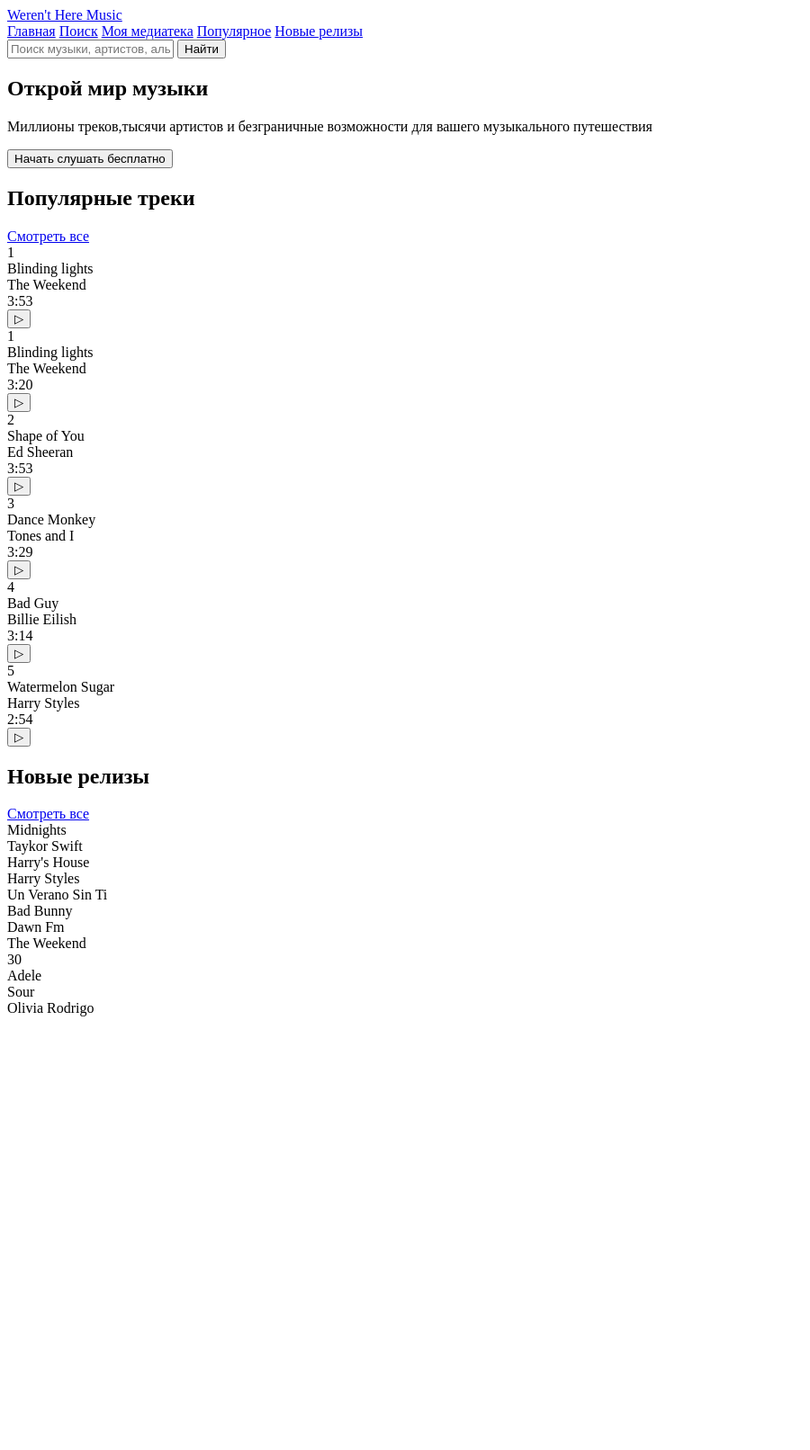
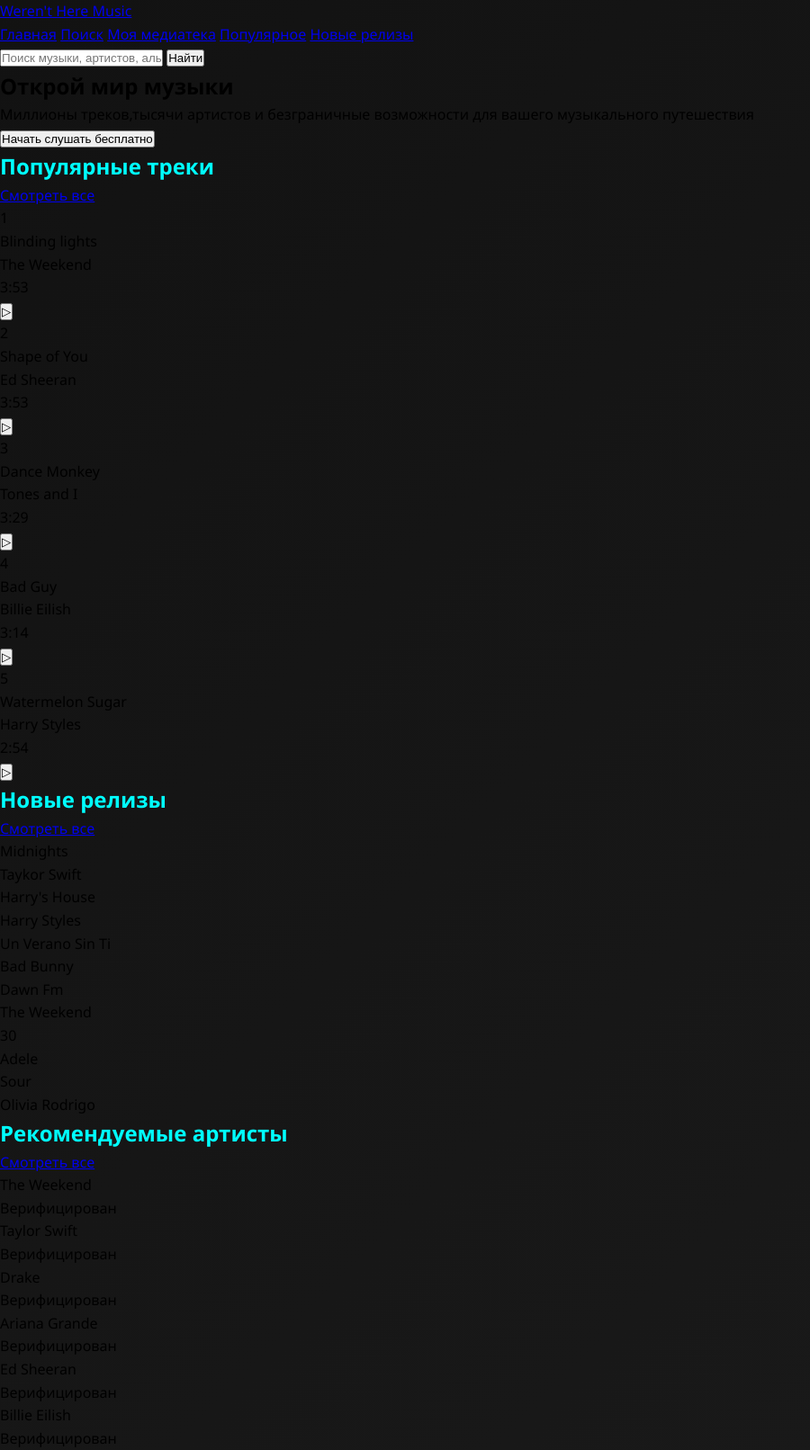
Before and after one commit to vadim0732/machuk, a Django app: page / in a window 1280 px wide. Shown: the whole page at 90% size, without its empty margins (0-900 px from the left). Before the commit the page ends 1130 px from the top, so only its background shows below. Run offline with Django 5.2, Linux system fonts and the light colour scheme.

Commit message:
html, style

```diff
--- /dev/null
+++ b/machuk/d/static/CSS/style.css
@@ -0,0 +1,15 @@
+* {
+    margin: 0;
+    padding: 0;
+    box-sizing:  border-box;
+}
+
+body {
+    font-family: 'Segoe UI', 'Segoe UI', Tahoma, Geneva, Verdana, sans-serif;
+    background: linear-gradient(135deg, #121212 0%, #1a1a1a 100%);
+    line-height: 1.6;
+}
+
+.section-title {
+    color: aqua;
+}
--- a/machuk/d/templates/index.html
+++ /dev/null
@@ -1,9 +0,0 @@
-{% extends "main.html" %}
-
-{% block  tab_header%}Каталог{% endblock tab_header %}
-{% block main%}
-<h1>Каталог</h1>
-<div class="catalog-container">
-    {{ Artist.name }}
-</div>
-{% endblock %}
--- a/machuk/d/templates/main.html
+++ b/machuk/d/templates/main.html
@@ -3,7 +3,7 @@
 <head>
     <meta charset="UTF-8">
     <meta name="viewport" content="width=device-width, initial-scale=1.0">
-    <link rel"styleheet" href"css/style.css">
+    <link rel="stylesheet" href="../static/CSS/style.css">
 </head>
 <body>
     <header class="header">
@@ -44,16 +44,6 @@
                             <div class="track-artist">The Weekend</div>
                     </div>
                     <div class="track-duration">3:53</div>
-                    <button class="play-button">▷</button>
-                </div>
-
-                <div class="track-item">
-                    <div class="track-number">1</div>
-                    <div class="track-info">
-                            <div class="track-title">Blinding lights</div>
-                            <div class="track-artist">The Weekend</div>
-                    </div>
-                    <div class="track-duration">3:20</div>
                     <button class="play-button">▷</button>
                 </div>
 
@@ -143,6 +133,51 @@
                 </div>
             </div>
         </section>
+
+        <section class="section">
+            <div class="section-header">
+                <h2 class="section-title">Рекомендуемые артисты</h2>
+                <a href="#" class="view-all">Смотреть все<a>
+            </div>
+
+            <div class="grid grid-6">
+                <div>
+                    <div class="card-img"></div>
+                    <div class="card-title">The Weekend<div>
+                    <div class="card-subtitle">Верифицирован</div>
+                </div>
+
+                <div>
+                    <div class="card-img"></div>
+                    <div class="card-title">Taylor Swift<div>
+                    <div class="card-subtitle">Верифицирован</div>
+                </div>
+
+                <div>
+                    <div class="card-img"></div>
+                    <div class="card-title">Drake<div>
+                    <div class="card-subtitle">Верифицирован</div>
+                </div>
+
+                <div>
+                    <div class="card-img"></div>
+                    <div class="card-title">Ariana Grande<div>
+                    <div class="card-subtitle">Верифицирован</div>
+                </div>
+
+                <div>
+                    <div class="card-img"></div>
+                    <div class="card-title">Ed Sheeran<div>
+                    <div class="card-subtitle">Верифицирован</div>
+                </div>
+
+                <div>
+                    <div class="card-img"></div>
+                    <div class="card-title">Billie Eilish<div>
+                    <div class="card-subtitle">Верифицирован</div>
+                </div>
+            </div>
+        </section>
     </main>
 </body>
 </html>
--- a/machuk/d/urls.py
+++ b/machuk/d/urls.py
@@ -1,8 +1,8 @@
 
 from django.contrib.sitemaps.views import sitemap
 from django.urls import path
-from .views import index
+from .views import main
 
 urlpatterns = [
-    path('', index),
+    path('', main),
 ]
--- a/machuk/d/views.py
+++ b/machuk/d/views.py
@@ -1,8 +1,6 @@
 from django.shortcuts import render, HttpResponse
 from .models import *
 
-def index(request):
+def main(request):
 
-    artist = Artist.name
-
-    return render(request, 'index.html', {'artist': artist})
+    return render(request, 'main.html')
```
Also changed, not shown: machuk/d/templates/CSS/style.css (deleted).
